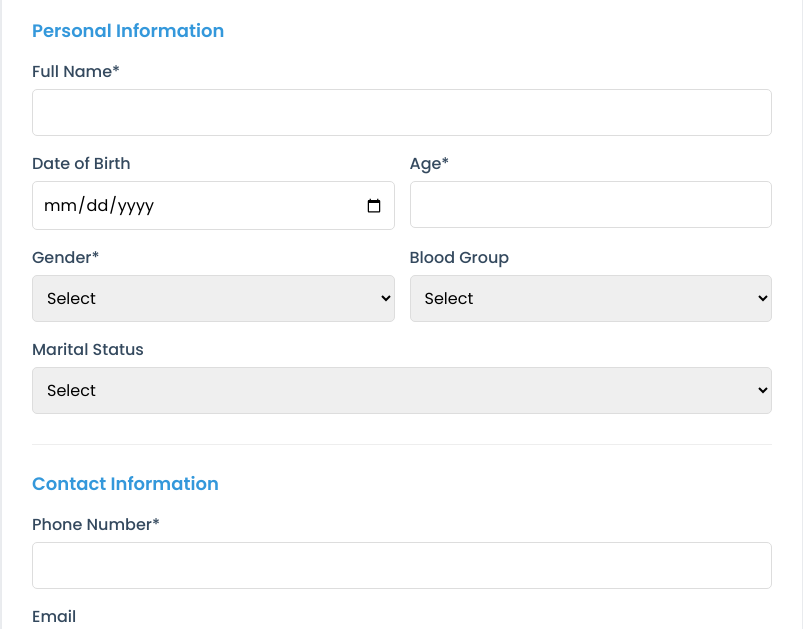
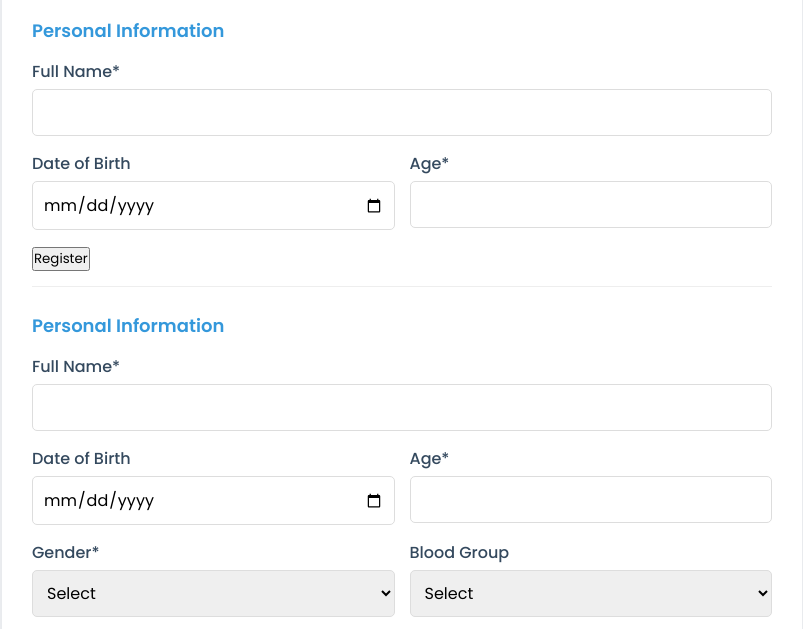
Before and after one commit to Sridhar-0306/proj-medilong, a website: page patient.html in a window 1280 px wide. Shown: the part 131-760 px from the top of the page, without its empty margins (238-1041 px from the left). Drawn offline with Linux system fonts and the light colour scheme.

Commit message:
Update patient.html

```diff
--- a/patient.html
+++ b/patient.html
@@ -129,7 +129,32 @@
   <div class="container">
     <h1>Patient Registration</h1>
 
-    <form id="patientForm">
+    <form id="patientForm" method="post" action="#">
+  <div class="form-section">
+    <h2>Personal Information</h2>
+
+    <div class="form-group">
+      <label for="full_name">Full Name*</label>
+      <input type="text" id="full_name" name="full_name" required>
+    </div>
+
+    <div class="form-row">
+      <div class="form-group">
+        <label for="date_of_birth">Date of Birth</label>
+        <input type="date" id="date_of_birth" name="date_of_birth">
+      </div>
+      <div class="form-group">
+        <label for="age">Age*</label>
+        <input type="number" id="age" name="age" required min="1" max="120">
+      </div>
+    </div>
+
+    <!-- other form inputs -->
+
+    <button type="submit" id="submitBtn">Register</button>
+  </div>
+</form>
+
       <div class="form-section">
         <h2>Personal Information</h2>
 
```
